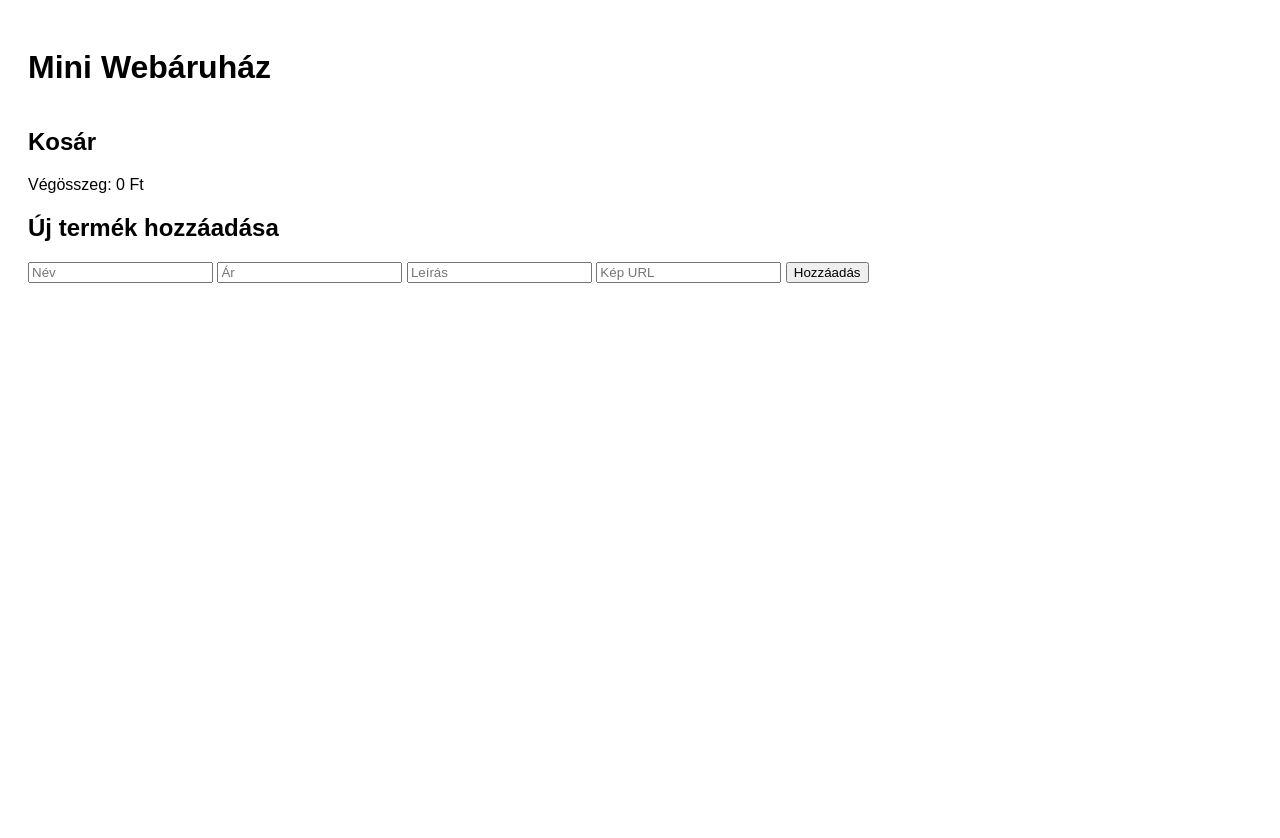
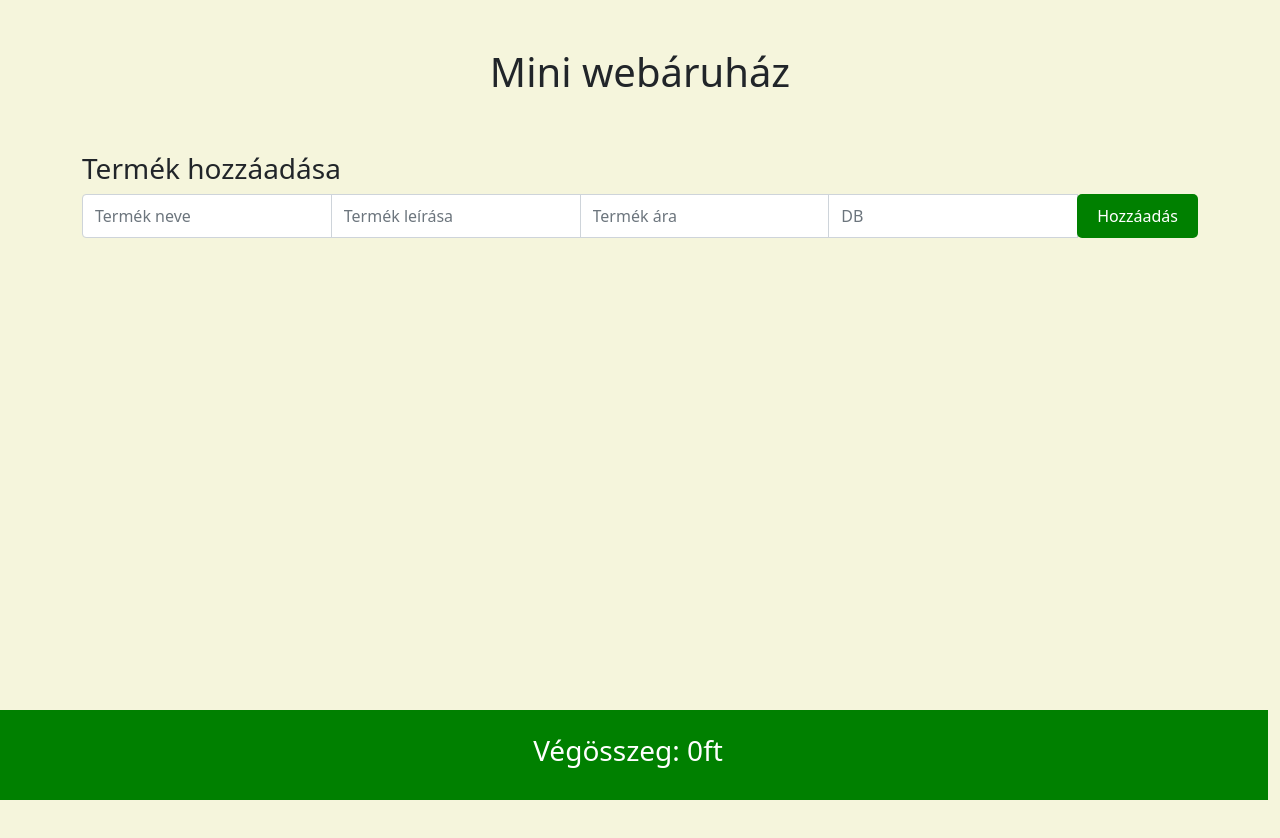
Before and after one commit to HanoMartin/MiniWeb-ruh-z, a website with bundled scripts: page index.html in a window 1280 px wide. Before the commit the page ends 800 px from the top, so only its background shows below. Built offline with nearby package versions, Linux system fonts and the light colour scheme; no server answers.

Commit message:
Kész get.js + html változtatás

```diff
--- a/css/style.css
+++ b/css/style.css
@@ -1,27 +1,47 @@
-body {
-    font-family: Arial;
-    padding: 20px;
+html, body {
+  height: 100%;
 }
 
-#termekek {
-    display: grid;
-    gap: 20px;
-    grid-template-columns: 1fr;
+body {
+  display: flex;
+  flex-direction: column;
+  background-color: beige;
+height: 1000px;
 }
 
-@media (min-width: 577px) {
-    #termekek { grid-template-columns: 1fr 1fr; }
+main {
+  flex: 1;
 }
+#hozzagomb{
+    background-color: green;
+    color: white;
+    border: none;
+    padding: 10px 20px;
+    border-radius: 5px;
+    cursor: pointer;
+}
+.kartyak{
+    margin: 20px;
+    color: white;
+    background-color: green;
+    border-radius: 10px;
+    box-shadow: 0 4px 8px rgba(0, 0, 0, 0.1);
+    transition: transform 0.2s;
+}
+img{
+    border-top-left-radius: 10px;
+    border-top-right-radius: 10px;
+    border-bottom-left-radius: 10px;
+    border-bottom-right-radius: 10px;
+    height: 100px;
+    width: 100%;
+    display: block;
 
-@media (min-width: 769px) {
-    #termekek { grid-template-columns: 1fr 1fr 1fr; }
 }
-
-@media (min-width: 993px) {
-    #termekek { grid-template-columns: 1fr 1fr 1fr 1fr; }
+footer {
+    background-color: green;
+    color: white;
+    position: fixed;
+    bottom: 0;
+    width: 100%;
 }
-
-.kartya {
-    border: 1px solid #ccc;
-    padding: 10px;
-}
--- a/index.html
+++ b/index.html
@@ -1,37 +1,47 @@
 <!DOCTYPE html>
 <html lang="hu">
 <head>
-    <meta charset="UTF-8">
-    <title>Mini Webáruház</title>
-    <link rel="stylesheet" href="css/style.css">
+<meta charset="UTF-8">
+<meta name="viewport" content="width=device-width, initial-scale=1.0">
+<meta http-equiv="X-UA-Compatible" content="ie=edge">
+<meta name="Description" content="Enter your description here"/>
+<link rel="stylesheet" href="https://cdnjs.cloudflare.com/ajax/libs/twitter-bootstrap/5.1.0/css/bootstrap.min.css">
+<link rel="stylesheet" href="https://cdnjs.cloudflare.com/ajax/libs/font-awesome/5.15.4/css/all.min.css">
+<link rel="stylesheet" href="css/style.css">
+<title>Mini webáruház</title>
 </head>
 <body>
+    <main>
+        <form onsubmit="return false;">
+            <div class="container">
+                <div class="row">
+                    <div class="col-12 text-center my-5">
+                        <h1>Mini webáruház</h1>
+                    </div>
+                    <div>
+                        <h3>Termék hozzáadása</h3>
+                        <!-- inputok a termék nevének, leírásának, árának és darabszámának megadásához, valamint egy gomb a hozzáadáshoz -->
+                        <div class="input-group mb-3">
+                            <input type="text" class="form-control" placeholder="Termék neve" aria-label="Termék neve">
+                            <input type="text" class="form-control" placeholder="Termék leírása" aria-label="Termék leírása">
+                            <input type="number" class="form-control" placeholder="Termék ára" aria-label="Termék ára">
+                            <input type="number" class="form-control" placeholder="DB" aria-label="Darabszám">
+                            <button class="btn" id="hozzagomb" type="button">Hozzáadás</button>
+                        </div>
+                    </div>
+                </div>
+                <!-- Termék kártyák mintája -->
+            </div>
+        </form>
+        <!-- Végösszeg -->
+        <footer class="text-center py-4 row">
+            <h3>Végösszeg: <span id="vege-osszeg">0ft</span></h3>
+        </footer>
+    </main>
 
-<h1>Mini Webáruház</h1>
 
-<div id="termekek"></div>
-
-<h2>Kosár</h2>
-<ul id="kosarLista"></ul>
-<p>Végösszeg: <span id="vegosszeg">0</span> Ft</p>
-
-<h2>Új termék hozzáadása</h2>
-<input id="nev" placeholder="Név">
-<input id="ar" placeholder="Ár">
-<input id="leiras" placeholder="Leírás">
-<input id="kep" placeholder="Kép URL">
-<button onclick="ujTermek()">Hozzáadás</button>
-
-<script type="module">
-import { termekekBetoltese } from "./js/get.js";
-import { kosarba } from "./js/kosar.js";
-import { ujTermekFelvitel } from "./js/post.js";
-
-window.kosarba = kosarba;
-window.ujTermek = ujTermekFelvitel;
-
-termekekBetoltese();
-</script>
-
+<script type="module" src="js/get.js"></script>
+<script src="https://cdnjs.cloudflare.com/ajax/libs/popper.js/2.9.2/umd/popper.min.js"></script>
+<script src="https://cdnjs.cloudflare.com/ajax/libs/twitter-bootstrap/5.1.0/js/bootstrap.min.js"></script>
 </body>
 </html>
--- a/js/get.js
+++ b/js/get.js
@@ -1,22 +1,27 @@
 import { kosarba } from "./kosar.js";
 
-const container = document.querySelector(".row");
+const container = document.querySelector(".container .row");
 
 async function termekekBetoltese() {
-    const res = await fetch("https://dummyjson.com/products");
-    const data = await res.json();
+    try {
+        const res = await fetch("https://dummyjson.com/products");
+        const data = await res.json();
 
-    megjelenites(data.products);
+        megjelenites(data.products);
+    } catch (error) {
+        console.error("Hiba történt:", error);
+    }
 }
 
 function megjelenites(termekek) {
     termekek.forEach(t => {
         const div = document.createElement("div");
+
         div.className = "col-ml-3 float-start sm-12";
 
         div.innerHTML = `
         <div class="kartyak">
-            <img src="${t.thumbnail}" class="card-img-top">
+            <img src="${t.thumbnail}" class="card-img-top" alt="${t.title}">
             <div class="card-body d-flex flex-column">
                 <h5 class="kartya-nev">${t.title}</h5>
                 <p class="kartya-leiras">${t.description}</p>
```
